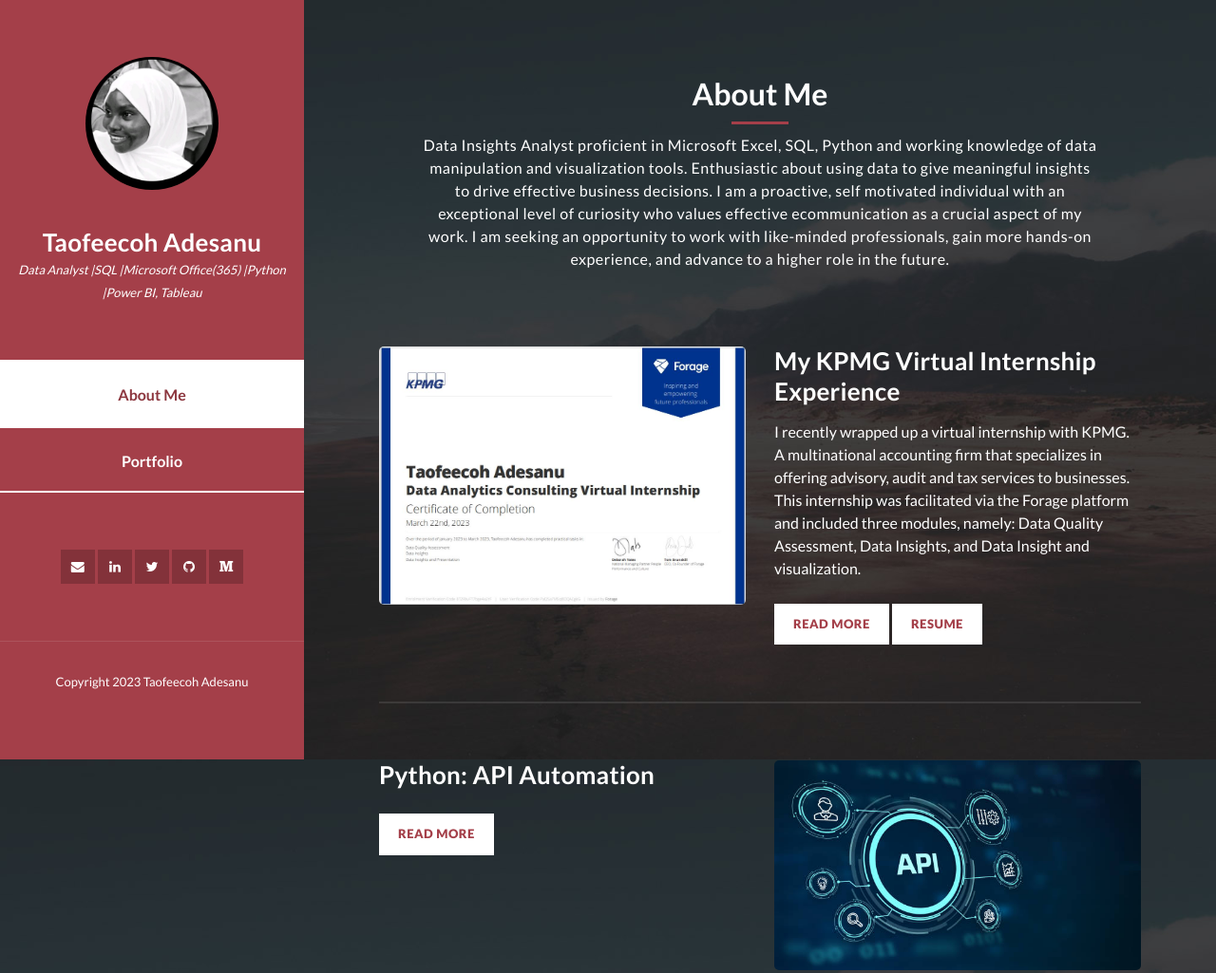
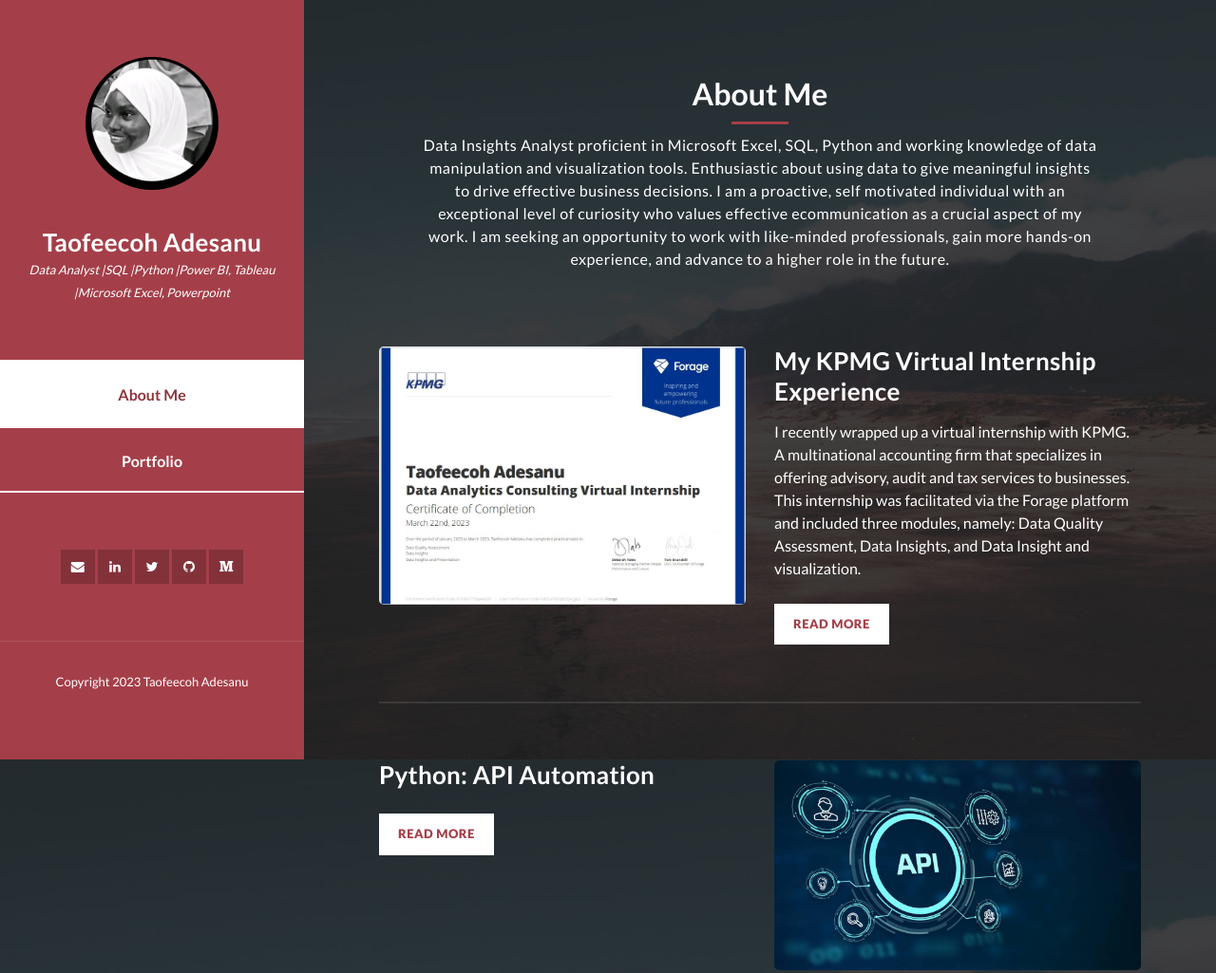
Before and after one commit to Taofeecoh/TaofeecohAdesanu.github.io, a plain HTML site: page index.html in a window 1280 px wide. Shown: the top 1025 px of the page at 95% size. Drawn offline with Linux system fonts and the light colour scheme.

Commit message:
Update index.html

```diff
--- a/index.html
+++ b/index.html
@@ -41,7 +41,7 @@
             </div>
             <div class="author-content">
               <h4>Taofeecoh Adesanu</h4>
-              <span>Data Analyst |SQL |Microsoft Office(365) |Python |Power BI, Tableau</span>
+              <span>Data Analyst |SQL |Python |Power BI, Tableau |Microsoft Excel, Powerpoint</span>
             </div>
             <nav class="main-nav" role="navigation">
               <ul class="main-menu">
@@ -104,7 +104,7 @@
                   </p>
                   <div class="white-button">
                     <a href="https://medium.com/@adesanutaofeecoh/my-kpmg-virtual-internship-experience-as-a-data-analyst-1e42fa820eee">Read More</a>
-                    <a href="#">Resume</a></div>
+                    <!--a href="#">Resume</a--></div>
                 </div>
               </div>
             </div>
```
